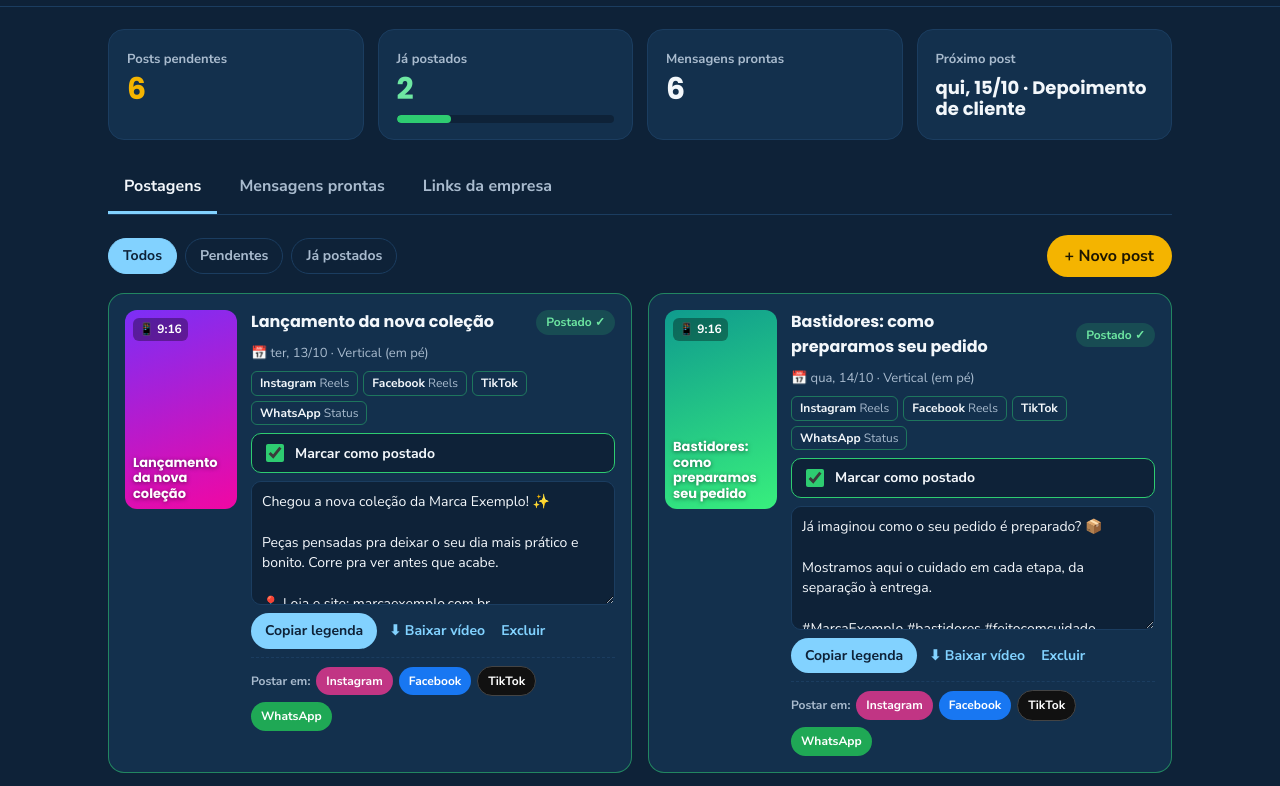
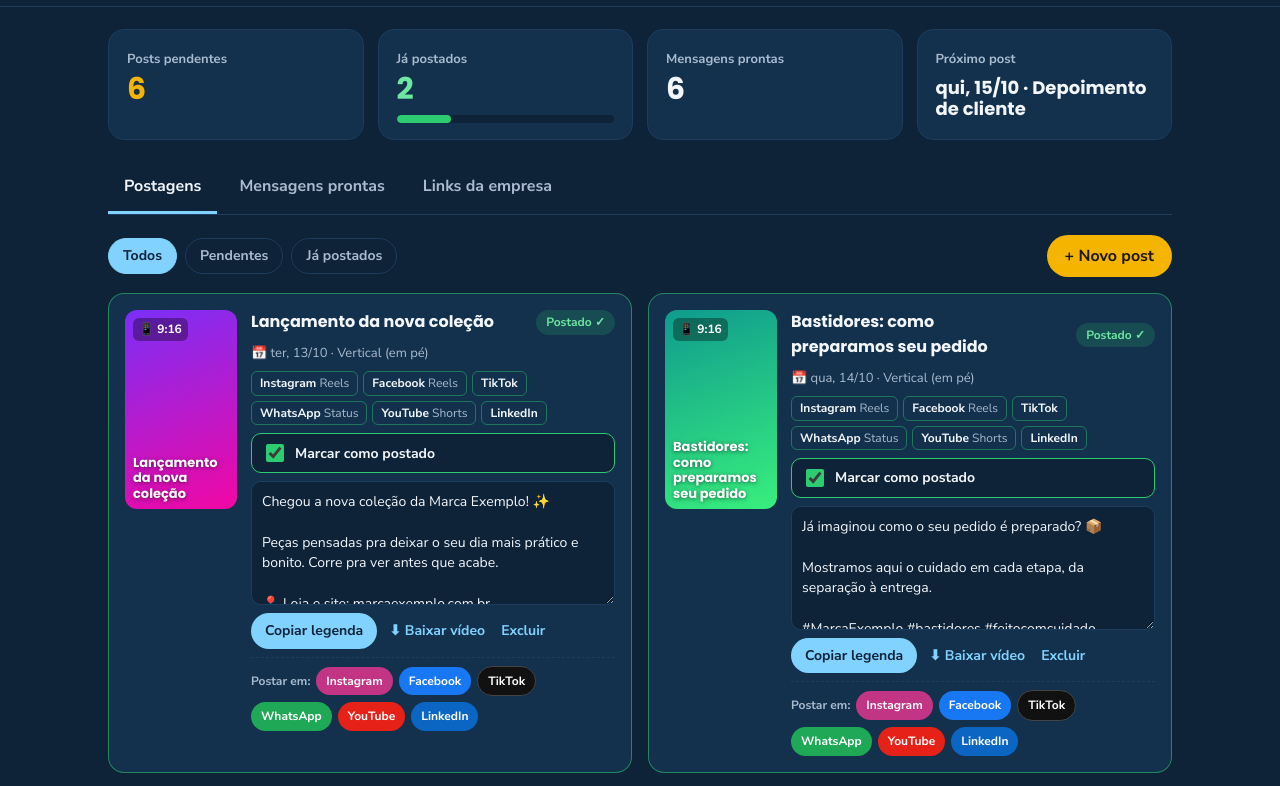
Before and after one commit to dailva123/site-dayia, a plain HTML site: page demos/divulga-facil/index.html in a window 1280 px wide. Shown: the part 126-912 px from the top of the page. Drawn offline with Linux system fonts and the light colour scheme.

Commit message:
Divulga Fácil: YouTube e LinkedIn
Co-Authored-By: Claude Opus 5.5 <noreply@anthropic.com>
Claude-Session: https://claude.ai/code/session_01C1bL9PzVaXG4rYUfUAwhse

```diff
--- a/demos/divulga-facil/index.html
+++ b/demos/divulga-facil/index.html
@@ -99,7 +99,7 @@ textarea{width:100%;background:var(--navy);color:var(--ink);border:1px solid var
 .redes{display:flex;flex-wrap:wrap;gap:6px;align-items:center;border-top:1px dashed var(--navy3);padding-top:8px}
 .redes span{font-size:12px;color:var(--muted);font-weight:700}
 .rb{font-size:12px;font-weight:700;text-decoration:none;color:#fff;padding:5px 10px;border-radius:999px}
-.rb.ig{background:#c13584}.rb.fb{background:#1877f2}.rb.tt{background:#111;border:1px solid #444}.rb.wa{background:#1fa855}
+.rb.ig{background:#c13584}.rb.fb{background:#1877f2}.rb.tt{background:#111;border:1px solid #444}.rb.wa{background:#1fa855}.rb.yt{background:#e62117}.rb.li{background:#0a66c2}
 @media (max-width:480px){.card{grid-template-columns:84px 1fr}}
 
 table{width:100%;border-collapse:collapse;background:var(--navy2);border-radius:14px;overflow:hidden}
@@ -227,7 +227,7 @@ dialog input,dialog select{background:var(--navy);color:var(--ink);border:1px so
   function aviso(t){var a=document.getElementById("aviso");a.textContent=t;a.classList.add("on");clearTimeout(aviso.t);aviso.t=setTimeout(function(){a.classList.remove("on")},2200);}
   function copiar(txt,bt,rot){var ok=function(){bt.textContent="Copiado ✓";setTimeout(function(){bt.textContent=rot},1600)};try{navigator.clipboard.writeText(txt).then(ok,function(){aviso("Selecione o texto e copie com Ctrl+C")})}catch(e){aviso("Selecione o texto e copie com Ctrl+C")}}
   var filtro="todos";
-  function redes(){return '<div class="redes"><span>Postar em:</span><a class="rb ig" href="https://www.instagram.com/" target="_blank" rel="noopener">Instagram</a><a class="rb fb" href="https://business.facebook.com/latest/reels_composer" target="_blank" rel="noopener">Facebook</a><a class="rb tt" href="https://www.tiktok.com/upload" target="_blank" rel="noopener">TikTok</a><a class="rb wa" href="https://web.whatsapp.com/" target="_blank" rel="noopener">WhatsApp</a></div>';}
+  function redes(){return '<div class="redes"><span>Postar em:</span><a class="rb ig" href="https://www.instagram.com/" target="_blank" rel="noopener">Instagram</a><a class="rb fb" href="https://business.facebook.com/latest/reels_composer" target="_blank" rel="noopener">Facebook</a><a class="rb tt" href="https://www.tiktok.com/upload" target="_blank" rel="noopener">TikTok</a><a class="rb wa" href="https://web.whatsapp.com/" target="_blank" rel="noopener">WhatsApp</a><a class="rb yt" href="https://studio.youtube.com/" target="_blank" rel="noopener">YouTube</a><a class="rb li" href="https://www.linkedin.com/feed/" target="_blank" rel="noopener">LinkedIn</a></div>';}
   function render(){
     var ps=D.posts.slice().sort(function(a,b){return (a.d||"9").localeCompare(b.d||"9")});
     var feitos=ps.filter(function(p){return p.ok}).length;
@@ -243,7 +243,7 @@ dialog input,dialog select{background:var(--navy);color:var(--ink);border:1px so
         '<div class="thumb" style="background:linear-gradient(160deg,'+c[0]+','+c[1]+')"><em>📱 9:16</em><strong>'+esc(p.t)+'</strong></div>'+
         '<div class="corpo"><div class="linha"><h4>'+esc(p.t)+'</h4><span class="st">'+(p.ok?'Postado ✓':'Pendente')+'</span></div>'+
         '<span class="data">📅 '+fdata(p.d)+' · Vertical (em pé)</span>'+
-        '<div class="rds"><span class="rd"><b>Instagram</b> Reels</span><span class="rd"><b>Facebook</b> Reels</span><span class="rd"><b>TikTok</b></span><span class="rd"><b>WhatsApp</b> Status</span></div>'+
+        '<div class="rds"><span class="rd"><b>Instagram</b> Reels</span><span class="rd"><b>Facebook</b> Reels</span><span class="rd"><b>TikTok</b></span><span class="rd"><b>WhatsApp</b> Status</span><span class="rd"><b>YouTube</b> Shorts</span><span class="rd"><b>LinkedIn</b></span></div>'+
         '<label class="ok"><input type="checkbox" data-ok="'+p.id+'"'+(p.ok?' checked':'')+'> Marcar como postado</label>'+
         '<textarea rows="5" data-leg="'+p.id+'" aria-label="Legenda de '+esc(p.t)+'">'+esc(p.leg)+'</textarea>'+
         '<div class="acoes"><button class="b" type="button" data-copy="'+p.id+'">Copiar legenda</button><button class="b2" type="button" data-baixar>⬇ Baixar vídeo</button><button class="b2" type="button" data-del="'+p.id+'">Excluir</button></div>'+
```
